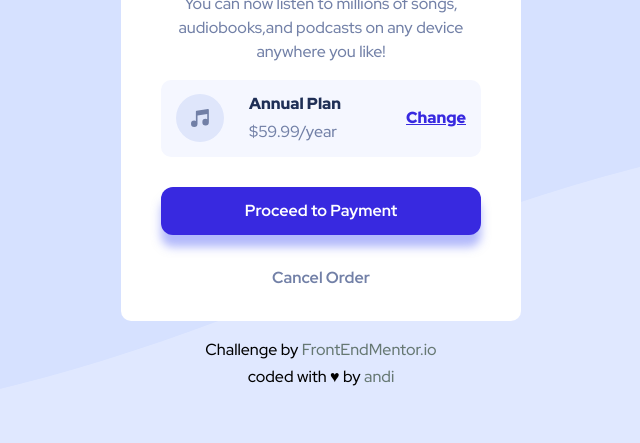
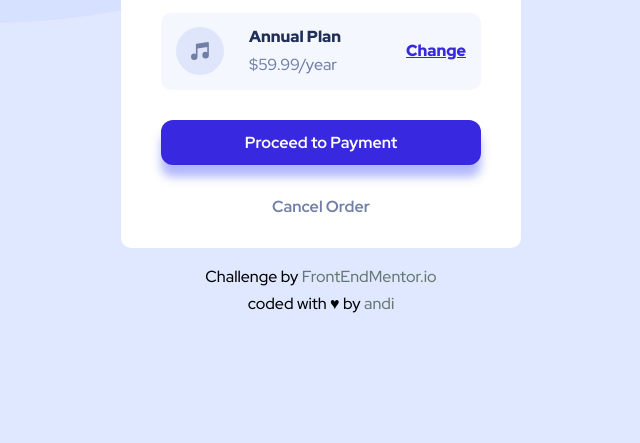
Before and after one commit to daffaliefalza/order-summary, a plain HTML site: page index.html in a window 1280 px wide. Shown: the part 365-808 px from the top of the page, without its empty margins (319-959 px from the left). Drawn offline with Linux system fonts and the light colour scheme.

Commit message:
fixing background

```diff
--- a/style.css
+++ b/style.css
@@ -32,18 +32,12 @@ select {
     --fw-900: 900;
 }
 
-body,
-html {
-    height: 100%;
-}
 
 body {
-  line-height: 1.5;
   font-family: var(--font-family);
   background-image: url('images/pattern-background-desktop.svg');
   background-repeat: no-repeat;
-  background-size: cover;
-  background-position: center;
+  background-size: contain;
   background-color: var(--pr-paleblue);
   display: grid;
   place-content: center;
```
